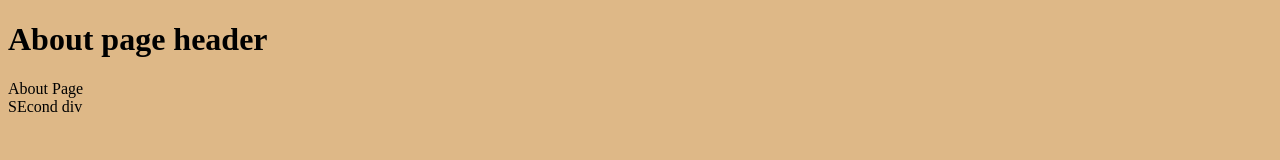
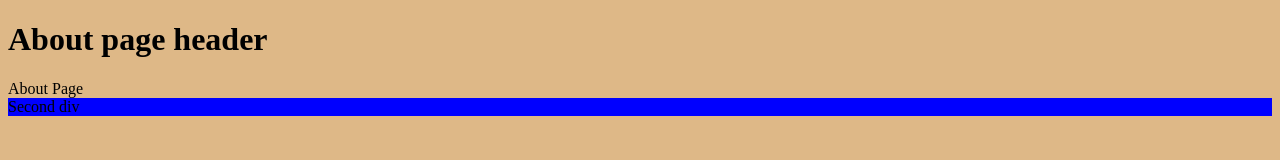
Before and after one commit to smmartprogrammer/jamstack-serverles, a Gatsby site: page /about in a window 1280 px wide. Built offline with nearby package versions, Linux system fonts and the light colour scheme; Gatsby itself is replaced by a stand-in of ours.

Commit message:
updating git

```diff
--- /dev/null
+++ b/src/pages/about.module.css
@@ -0,0 +1,3 @@
+.myTitle {
+  background-color: blue;
+}
--- a/src/pages/about.tsx
+++ b/src/pages/about.tsx
@@ -1,12 +1,13 @@
 import React from 'react';
 import Header from '../components/header';
 import Layout from '../components/Layout';
+import styles from './about.module.css';
 
 export default function About() {
   return (
     <Layout headerTitle="About page header">
       <div>About Page</div>
-      <div>SEcond div</div>
+      <div className={styles.myTitle}>Second div</div>
     </Layout>
   );
 }
```
